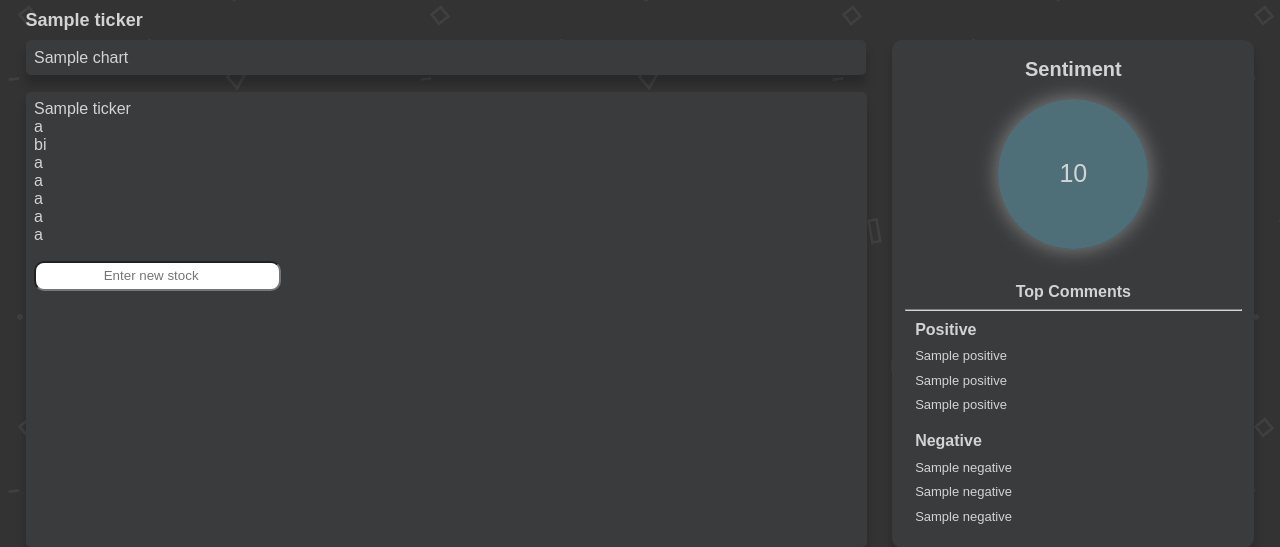
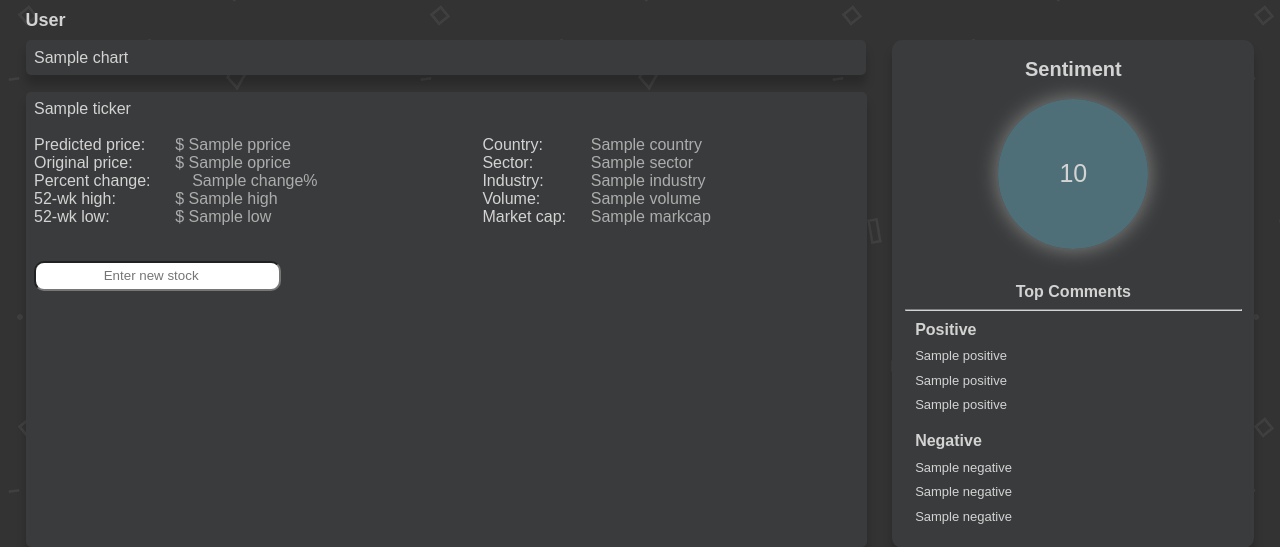
Before and after one commit to keatox/forecast, a Flask app: template src/frontend/templates/dashboard.html in a window 1280 px wide. Shown: the part 60-607 px from the top of the page. Run offline with Flask 3, Linux system fonts and the light colour scheme; the template is opened without the code that fills it: most values are stand-ins (such as "Sample title", 1, 10 or a date in 2020); parts of the project's set-up code (start-up, migrations or seed data) failed here and were passed over.

Commit message:
Update dashboard.html
stock data section

```diff
--- a/src/frontend/templates/dashboard.html
+++ b/src/frontend/templates/dashboard.html
@@ -26,20 +26,41 @@
             </nav>
         </nav>
     </div>
-    <p id="ticker"><b>{{ ticker }}</b><p>
+    <p id="ticker"><b>{{ fullname }}</b><p>
     <div id="content">
         <div id="graph">
             <div id="block" class="plot">{{ chart|safe }}</div>
             <div id="block" class="data">
-                {{ ticker }}<br>
-                a<br>
-                bi<br>
-                a<br>
-                a<br>
-                a<br>
-                a<br>
-                a
-                <form method='POST' action="/">
+                <div class="center">{{ ticker }}<br><br></div>
+                <div id='info' style="float: left;">
+                    Predicted price:<br>
+                    Original price:<br>
+                    Percent change:<br>
+                    52-wk high:<br>
+                    52-wk low:<br><br>
+                </div>
+                <div style="margin-left: 3%; float: left;">
+                    <div class="inlay">$ {{ pprice }}</div><br>
+                    <div class="inlay">$ {{ oprice }}</div><br>
+                    <div class="inlay">&ensp;&nbsp;&nbsp;{{ change }}%</div><br>
+                    <div class="inlay">$ {{ high }}</div><br>
+                    <div class="inlay">$ {{ low }}</div><br><br>
+                </div>
+                <div style="margin-left: 20%; margin-right: 3%; float: left;">
+                    Country:<br>
+                    Sector:<br>
+                    Industry:<br>
+                    Volume:<br>
+                    Market cap:<br><br>
+                </div>
+                <div style="display: block; white-space: nowrap;overflow: hidden;text-overflow:ellipsis;">
+                    <div class="inlay">{{ country }}</div><br>
+                    <div class="inlay">{{ sector }}</div><br>
+                    <div class="inlay">{{ industry }}</div><br>
+                    <div class="inlay">{{ volume }}</div><br>
+                    <div class="inlay">{{ markcap }}</div><br><br>
+                </div>
+                <form method='POST' action="/" class="center">
                     <input name='dashsearch' id='dashsearch' type="search" placeholder="Enter new stock" required/>
                 </form>
                 {% if error %}
```
